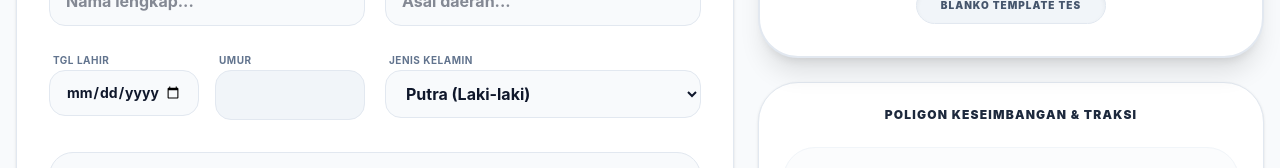
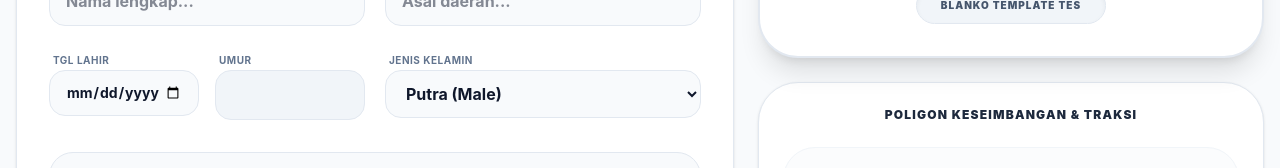
Before and after one commit to fiqhipondaa9/kalkulator-fisik-panahan, a React (Vite) app: page / in a window 1280 px wide. Shown: the part 455-623 px from the top of the page. Built offline with nearby package versions, Linux system fonts and the light colour scheme.

Commit message:
OK LABEL

```diff
--- a/src/App.jsx
+++ b/src/App.jsx
@@ -263,7 +263,7 @@ export default function App() {
               <div className="space-y-1">
                 <label className="text-[10px] font-bold text-slate-500 uppercase ml-1 tracking-wider">Jenis Kelamin</label>
                 <select value={identity.gender} onChange={e => setIdentity({...identity, gender: e.target.value})} className={`${inputClass} cursor-pointer`}>
-                  <option value="Putra">Putra (Laki-laki)</option><option value="Putri">Putri (Perempuan)</option>
+                  <option value="Putra">Putra (Male)</option><option value="Putri">Putri (Female)</option>
                 </select>
               </div>
             </div>
```
